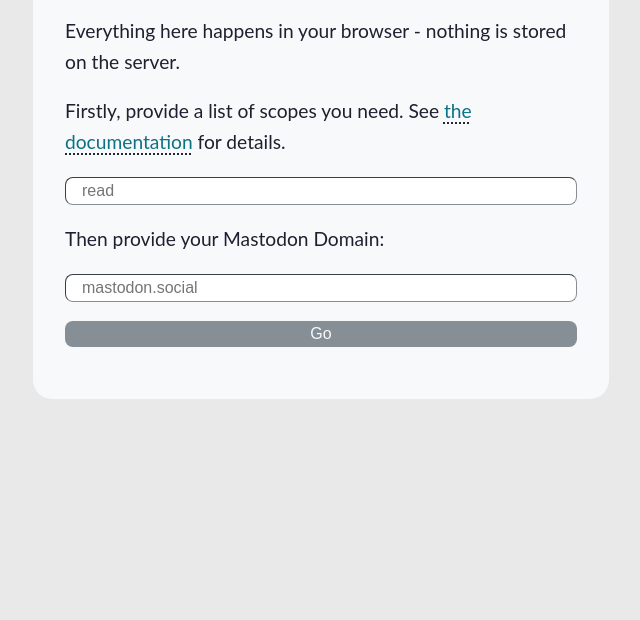
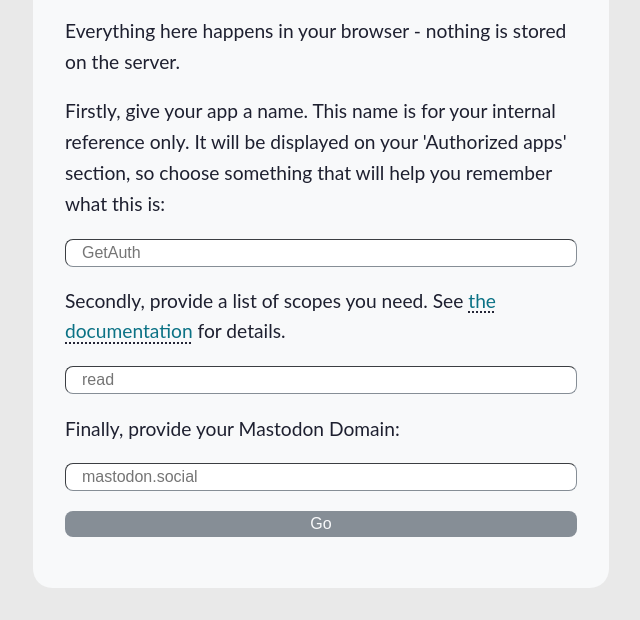
Before and after one commit to nanos/GetAuth, a plain HTML site: page index.html in a window 1280 px wide. Shown: the part 208-828 px from the top of the page, without its empty margins (319-959 px from the left). Before the commit the page ends 800 px from the top, so only its background shows below. Drawn offline with Linux system fonts and the light colour scheme; a web font is replaced by a local one.

Commit message:
Make application name configurable

```diff
--- a/index.html
+++ b/index.html
@@ -32,16 +32,19 @@
         </p>
 
         <form id="start" method="post">
-            <input type="hidden" name="client_name" value="TootFinder">
             <input type="hidden" name="redirect_uris" value="">
+            <p>Firstly, give your app a name. This name is for your internal reference only. It will be displayed on your 'Authorized apps' section, so choose something that will help you remember what this is:</p>
             <p>
-                Firstly, provide a list of scopes you need. See <a href="https://docs.joinmastodon.org/api/oauth-scopes/">the documentation</a> for details.
+                <input type="text" required name="client_name" value="" placeholder="GetAuth">
+            </p>
+            <p>
+                Secondly, provide a list of scopes you need. See <a href="https://docs.joinmastodon.org/api/oauth-scopes/">the documentation</a> for details.
             </p>
 
             <p>
                 <input type="input" name="scopes" placeholder="read" required aria-label="Scopes" style="width: 100%;">
             </p>
-            <p>Then provide your Mastodon Domain:</p>
+            <p>Finally, provide your Mastodon Domain:</p>
             <p>
                 <input name="domain" placeholder="mastodon.social" value="" required>
             </p>
@@ -54,6 +57,7 @@
     <script>
         document.getElementById('start').domain.value = sessionStorage.getItem('domain') ?? '';
         document.getElementById('start').scopes.value = sessionStorage.getItem('scopes') ?? '';
+        document.getElementById('start').client_name.value = sessionStorage.getItem('client_name') ?? '';
         document.getElementById('start').redirect_uris.value = `${window.location.origin}/return.html`;
         document.getElementById('start')
             .addEventListener('submit', (event) => {
@@ -79,6 +83,7 @@
                     return response.json();
                 }).then(data => {
                     sessionStorage.setItem('domain', domain);
+                    sessionStorage.setItem('client_name', event.target.client_name.value);
                     sessionStorage.setItem('client_id', data.client_id);
                     sessionStorage.setItem('scopes', event.target.scopes.value);
                     sessionStorage.setItem('client_secret', data.client_secret);
```
